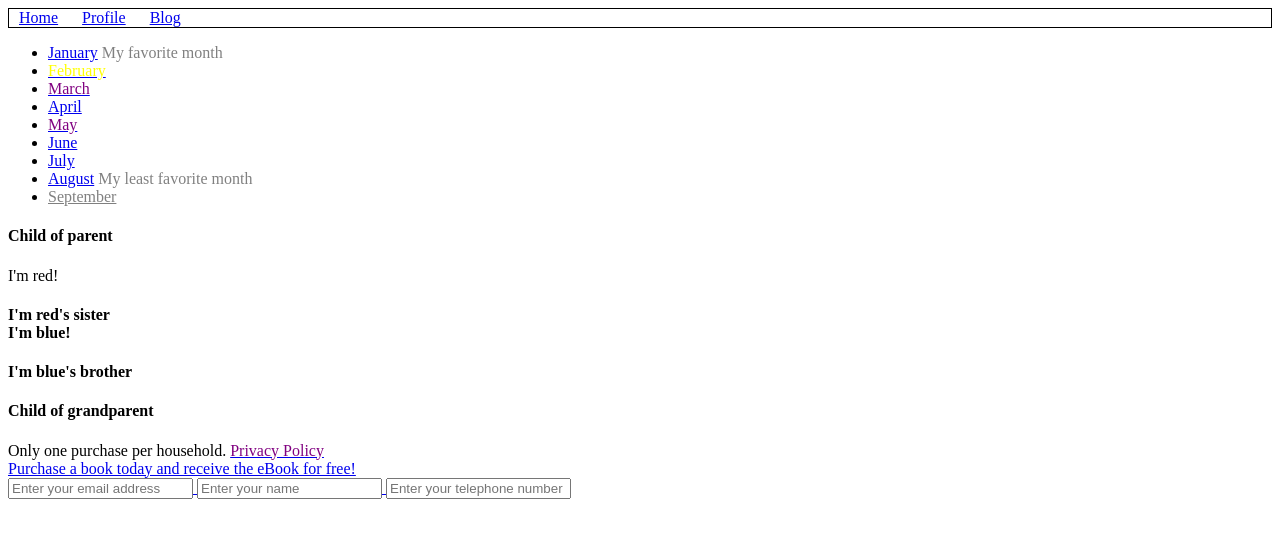
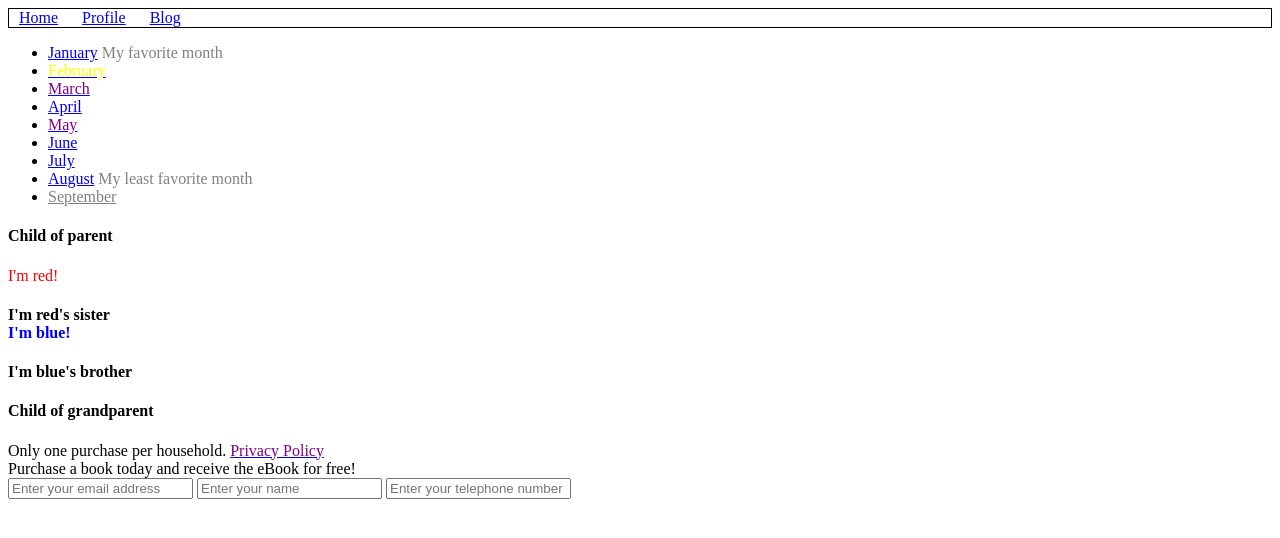
Before and after one commit to sarahmorris926/NSS-css-article-styling, a plain HTML site: page index.html in a window 1280 px wide. Drawn offline with Linux system fonts and the light colour scheme.

Commit message:
Completed through number 9 of challenge

```diff
--- a/index.html
+++ b/index.html
@@ -68,10 +68,10 @@
         <div class="grandparent">
           <div class="parent">
             <h4>Child of parent</h4>
-            <div>
-              <div>I'm red!</div>
+            <div class="colors">
+              <div id="red">I'm red!</div>
               <h4>I'm red's sister
-              <div>I'm blue!</div>
+              <div id="blue">I'm blue!</div>
               <h4>I'm blue's brother</h4>
             </div>
           </div>
@@ -89,13 +89,14 @@
           <span class="footer-link">
             <span class="disabled">
               Privacy Policy
-            </span>
-          </span>
-      </div>
+            </span> <!-- /disabled -->
+          </span> <!-- /footer-link -->
+        </a>
+      </div> <!-- disclaimer -->
 
       <div class="promo">
         Purchase a book today and receive the eBook for free!
-      </div>
+      </div> <!-- /promo -->
 
       <span>
           <input type="text" name="email" placeholder="Enter your email address">
--- a/selectors.css
+++ b/selectors.css
@@ -26,3 +26,11 @@ a .disabled {
 .active {
     color: yellow;
 }
+
+#red {
+    color: red;
+}
+
+#blue {
+    color: blue;
+}
```
